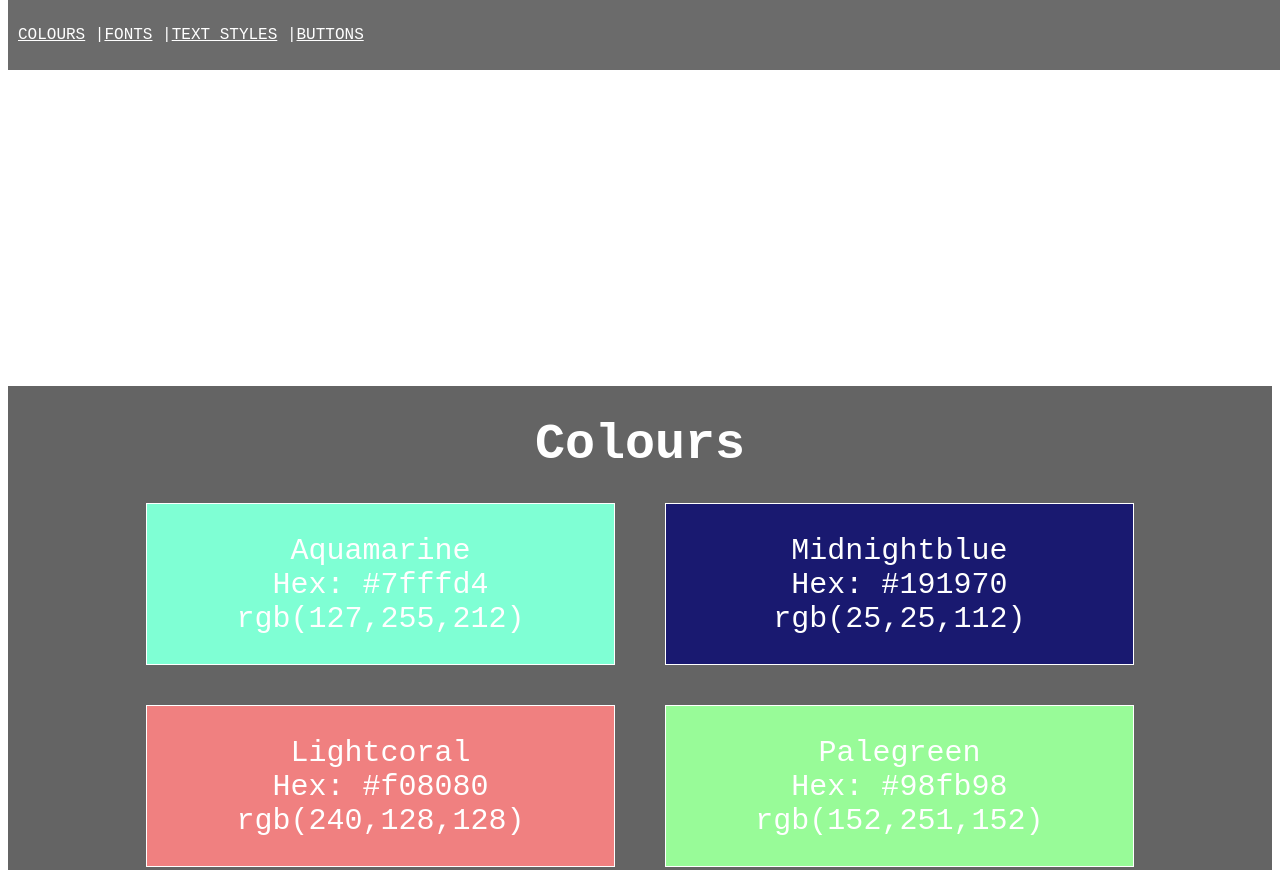
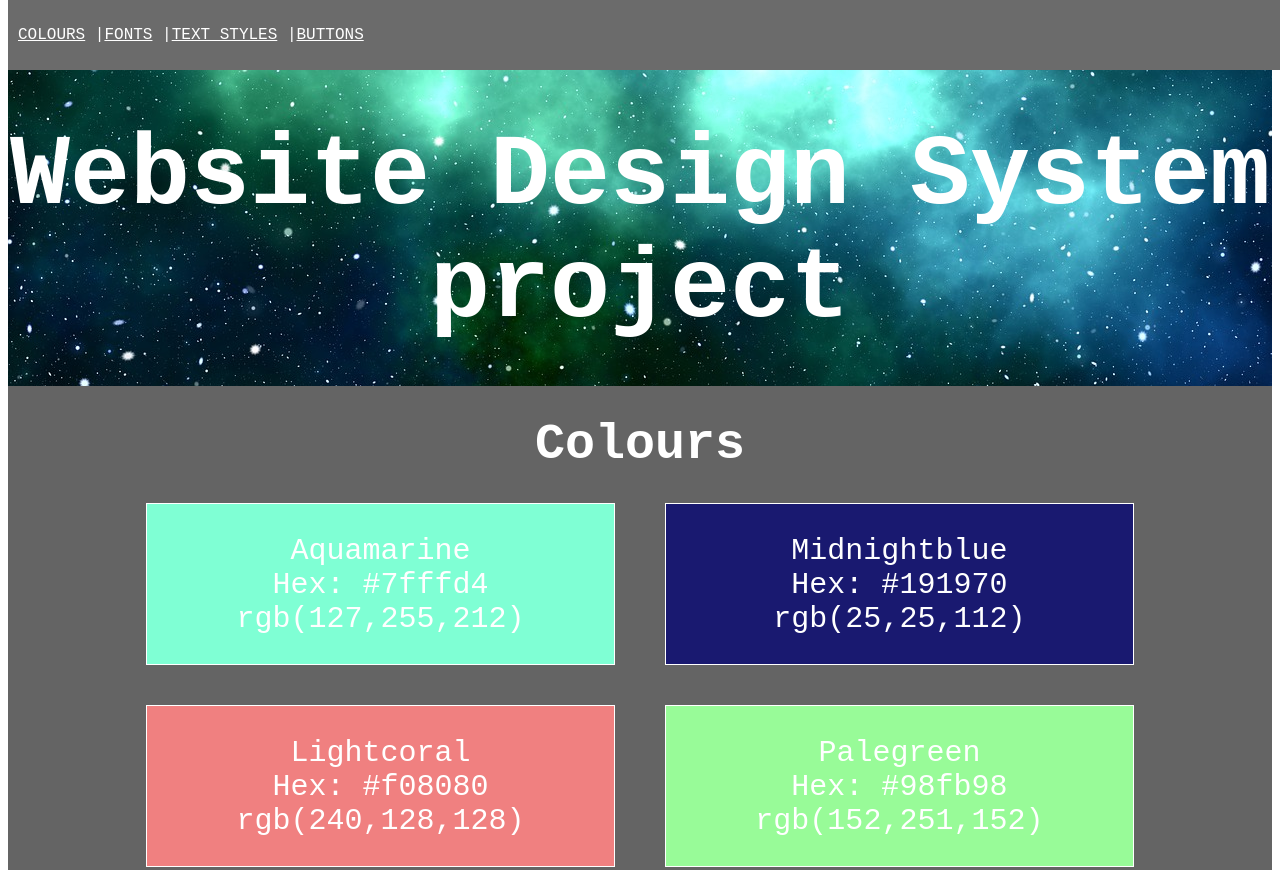
Before and after one commit to HassanMusa92/Websitedesign.github.io, a plain HTML site: page index.html in a window 1280 px wide. Shown: the top 870 px of the page. Drawn offline with nearby package versions, Linux system fonts and the light colour scheme; a web font is replaced by a local one.

Commit message:
Update index.css

```diff
--- a/index.css
+++ b/index.css
@@ -5,7 +5,7 @@ body {
 /* Website Design heading */
 
 .main-heading {
-  background-image: url("../images/stars-ge2b55a8af_1920.jpg");
+  background-image: url("stars-ge2b55a8af_1920.jpg");
   text-align: center;
   font-size: 100px;
   position: relative;
```
